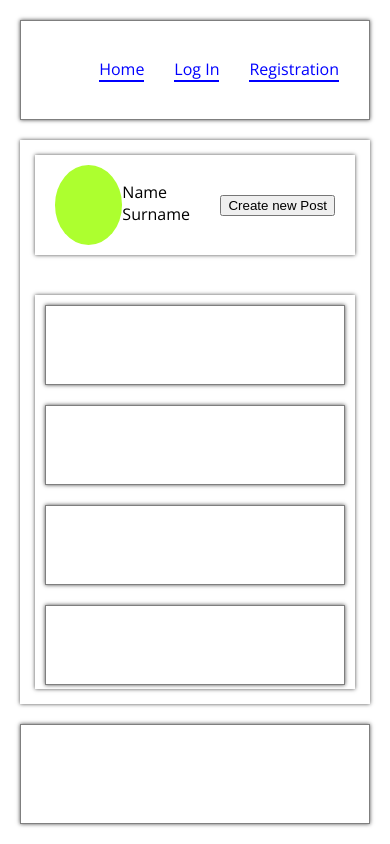
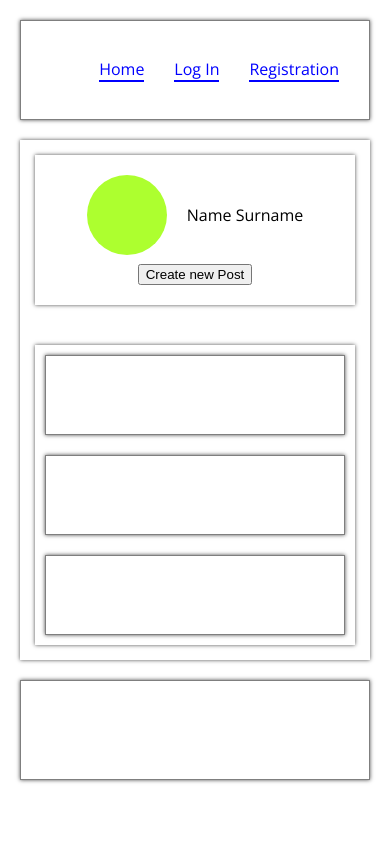
Before and after one commit to kkarapetyan2012/used-flex-and-adaptive-calculate-width, a plain HTML site: page news.html in a window 390 px wide. Drawn offline with nearby package versions, Linux system fonts and the light colour scheme.

Commit message:
changed news

```diff
--- a/news.html
+++ b/news.html
@@ -18,7 +18,7 @@
             </header>
             <div class="content-block box-shadow">
                 <article class="box-shadow clearfix d-flex justify-content_space-between align-items_center">
-                    <div class="avatar d-flex">
+                    <div class="avatar d-flex justify-content_center align-items_center">
                         <div class="avatar-img">
 
                         </div>
--- a/src/css/style.css
+++ b/src/css/style.css
@@ -189,6 +189,7 @@ article {
 .news-container {
     flex-basis: 100%;
     padding: 10px;
+	min-height: 300px;
     height: -moz-calc(100vh - 450px);
     height: -webkit-calc(100vh - 450px);
     height: calc(100vh - 450px);
@@ -199,6 +200,7 @@ article {
     height: 80px;
     border-radius: 50%;
     background: greenyellow;
+	margin-right: 20px;
 }
 
 .section-height {
@@ -226,6 +228,15 @@ article {
     .submit-block {
         flex-direction: row;
     }
+
+	article {
+		flex-direction: column;
+		height: 150px;
+	}
+
+	.news-container {
+		max-height: 300px;
+	}
 }
 
 /* --- iPhone 6,7,8 landscape --- */
```
